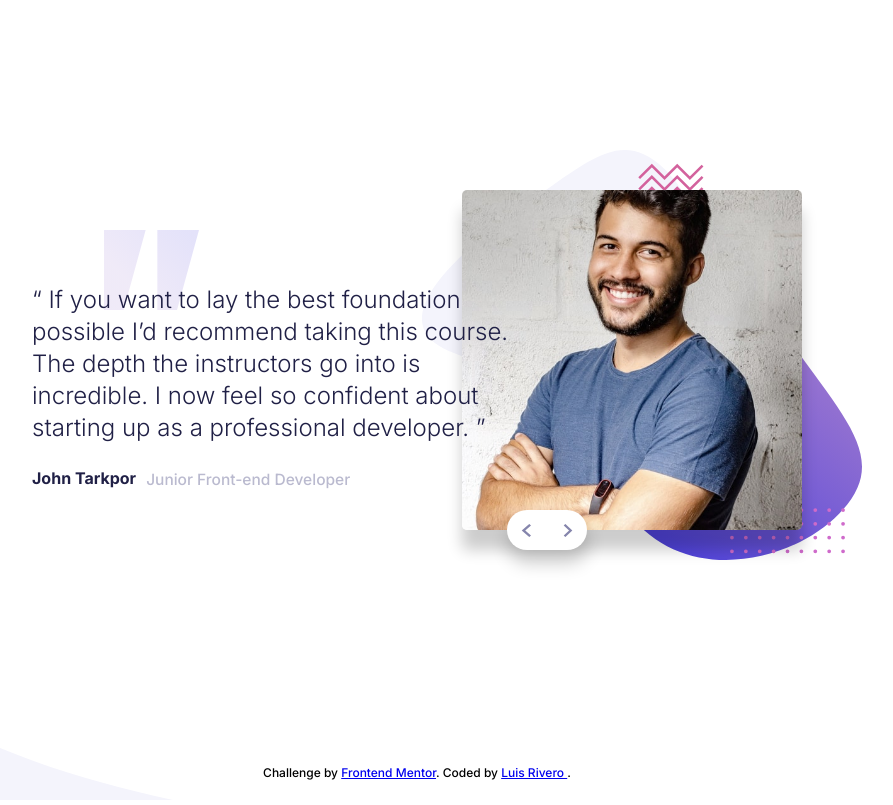
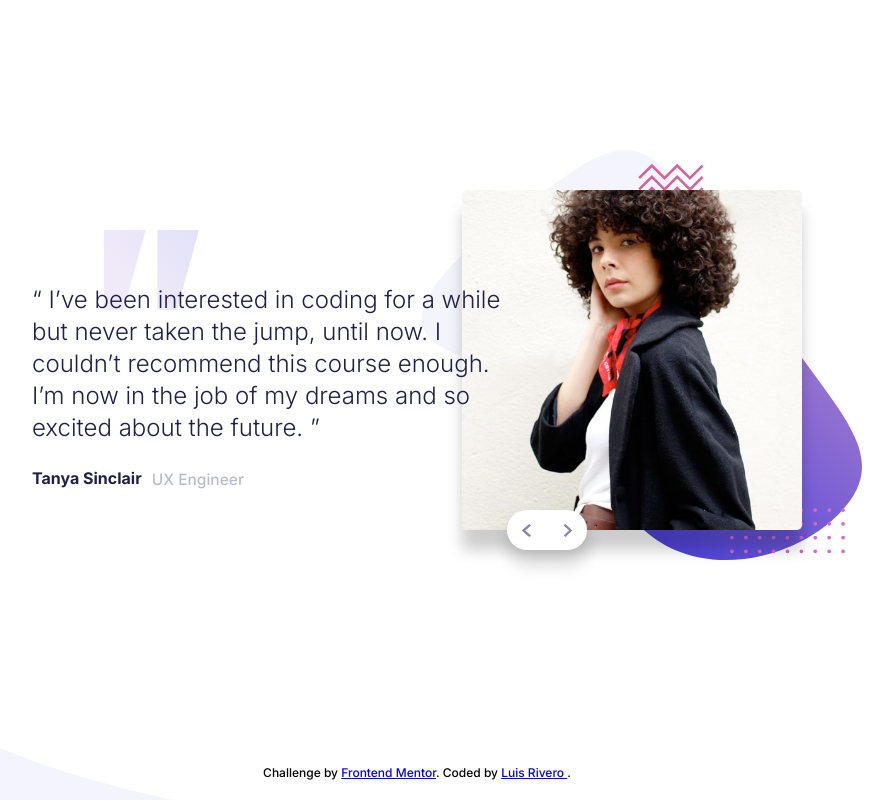
Before and after one commit to LuisRivero021298/bootcamp_frontend_mentor, a plain HTML site: page index.html in a window 1280 px wide. Both pictures are taken after a click on the button 749 px from the left and 530 px from the top of the page. Shown: the whole page, without its empty margins (223-1116 px from the left). Drawn offline with nearby package versions, Linux system fonts and the light colour scheme.

Commit message:
Using animate.css, js functions to change cards

```diff
--- a/index.html
+++ b/index.html
@@ -3,6 +3,10 @@
   <head>
     <meta charset="UTF-8" />
     <meta name="viewport" content="width=device-width, initial-scale=1.0" />
+    <link
+      rel="stylesheet"
+      href="https://cdnjs.cloudflare.com/ajax/libs/animate.css/4.0.0/animate.min.css"
+    />
     <link
       href="https://fonts.googleapis.com/css2?family=Inter:wght@300;500;700&display=swap"
       rel="stylesheet"
@@ -18,7 +22,7 @@
   </head>
   <body>
     <section class="main">
-      <article id="tanya-art">
+      <article id="tanya-art" class="animate__animated">
         <div class="header-box container">
           <div class="image">
             <img src="static/images/image-tanya.jpg" alt="imagen" />
@@ -26,10 +30,10 @@
 
           <div class="change-image-container">
             <div class="change-image">
-              <button id="btn-before">
+              <button onclick="changeToJohn('prev')" class="btn-before">
                 <img src="static/images/icon-prev.svg" alt="next" />
               </button>
-              <button id="btn-after">
+              <button onclick="changeToJohn('next')" class="btn-after">
                 <img src="static/images/icon-next.svg" alt="prev" />
               </button>
             </div>
@@ -60,17 +64,17 @@
         </div>
       </article>
 
-      <article id="john-art">
+      <article id="john-art" class="animate__animated">
         <div class="header-box container">
           <div class="image">
             <img src="static/images/image-john.jpg" alt="imagen" />
           </div>
           <div class="change-image-container">
             <div class="change-image">
-              <button id="btn-before">
+              <button onclick="changeToTanya('prev')" class="btn-before">
                 <img src="static/images/icon-prev.svg" alt="next" />
               </button>
-              <button id="btn-after">
+              <button onclick="changeToTanya('next')" class="btn-after">
                 <img src="static/images/icon-next.svg" alt="prev" />
               </button>
             </div>
--- a/static/index.css
+++ b/static/index.css
@@ -255,3 +255,10 @@ footer {
     margin-right: 10px;
   }
 }
+
+
+/*Animations*/
+.animate__animated.animate__fadeInRight,
+.animate__animated.animate__fadeInLeft{
+  --animate-duration: .8s;
+}
--- a/static/index.js
+++ b/static/index.js
@@ -1 +1,26 @@
-console.log("Hello world");
+const tanyaArt = document.getElementById("tanya-art");
+const johnArt = document.getElementById("john-art");
+
+const changeToTanya = function (e) {
+  johnArt.style.display = "none";
+  tanyaArt.style.display = "grid";
+  if (e === "next") {
+    tanyaArt.classList.remove("animate__fadeInRight");
+    tanyaArt.classList.add("animate__fadeInLeft");
+  } else {
+    tanyaArt.classList.remove("animate__fadeInLeft");
+    tanyaArt.classList.add("animate__fadeInRight");
+  }
+};
+
+const changeToJohn = function (e) {
+  tanyaArt.style.display = "none";
+  johnArt.style.display = "grid";
+  if (e === "next") {
+    johnArt.classList.remove("animate__fadeInRight");
+    johnArt.classList.add("animate__fadeInLeft");
+  } else {
+    johnArt.classList.remove("animate__fadeInLeft");
+    johnArt.classList.add("animate__fadeInRight");
+  }
+};
```
